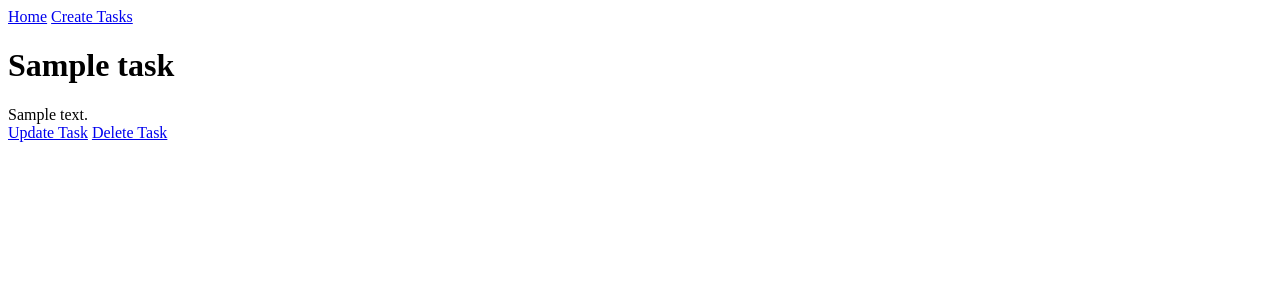
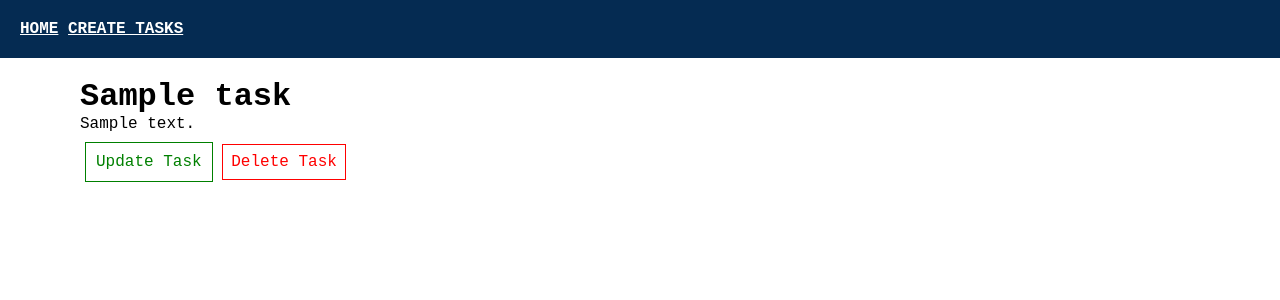
Before and after one commit to jod35/Class-based-Views-In-Django, a Django app: page /task/1/ in a window 1280 px wide. Shown: the top 300 px of the page. Run offline with Django 3.2, Linux system fonts and the light colour scheme; tables that the repository leaves empty hold one stand-in row (values such as "Sample post").

Commit message:
add styles

```diff
--- /dev/null
+++ b/tasks/static/main.css
@@ -0,0 +1,65 @@
+*{
+    font-family: 'Courier New', Courier, monospace;
+    padding: 0;
+    margin: 0;
+}
+header{
+    padding: 20px;
+    background-color: rgb(5, 43, 82);
+}
+header a{
+    color: white;
+    font-weight: bold;
+    text-transform: uppercase;
+
+}
+
+li{
+    list-style-type: none;
+    padding:20px;
+    background-color: #d0cfcf;
+    margin: 20px 10px;
+}
+
+li > a{
+    color: rgb(5, 43, 82);
+    font-weight: bold;
+}
+
+input,textarea{
+ width: 100%;
+}
+.container{
+    margin: 20px 80px;
+}
+
+input[type='text'],textarea{
+    border: none;
+    background-color: #d0cfcf;
+    padding: 15px 5px;
+}
+input[type="submit"]{
+    padding:12px;
+    color:white;
+    background-color: rgb(5, 43, 82);
+    font-size: 14px;
+    border-radius: 7px;
+}
+.actions{
+    margin:20px 5px;
+}
+
+.update-btn{
+    background-color: white;
+    text-decoration: none;
+    color: green;
+    padding: 10px;
+    border: 1px solid green;
+}
+.delete-btn{
+    background-color:white;
+    color: red;
+    border: 1px solid red;
+    padding: 8px;
+    text-decoration: none;
+}
--- a/tasksproj/settings.py
+++ b/tasksproj/settings.py
@@ -119,6 +119,7 @@ USE_TZ = True
 # https://docs.djangoproject.com/en/3.2/howto/static-files/
 
 STATIC_URL = '/static/'
+STATIC_ROOT = BASE_DIR / 'static'
 
 # Default primary key field type
 # https://docs.djangoproject.com/en/3.2/ref/settings/#default-auto-field
--- a/templates/base.html
+++ b/templates/base.html
@@ -1,9 +1,11 @@
+{% load static %}
 <!DOCTYPE html>
 <html lang="en">
 <head>
     <meta charset="UTF-8">
     <meta http-equiv="X-UA-Compatible" content="IE=edge">
     <meta name="viewport" content="width=device-width, initial-scale=1.0">
+    <link rel="stylesheet" href="{% static 'main.css' %}">
     <title>Tasks App</title>
 </head>
 <body>
@@ -11,12 +13,10 @@
         <a href="{% url 'homepage' %}">Home</a>
         <a href="{% url 'add_task' %}">Create Tasks</a>
     </header>
-    <main>
-
+    <main class="container">
         {% block content %}
 
         {% endblock content %}
-
     </main>
 </body>
 </html>
--- a/templates/detail.html
+++ b/templates/detail.html
@@ -1,8 +1,11 @@
 {% extends 'base.html' %}
 {% block content %}
+   <div class="post-detail">
     <h1>{{task.name}}</h1>
     {{task.description}}
-    <br>
-    <a href="{% url 'update_task' task_id=task.id %}">Update Task</a>
-    <a href="{% url 'delete_task' task_id=task.id %}">Delete Task</a>
+        <div class="actions">
+            <a href="{% url 'update_task' task_id=task.id %}" class="update-btn">Update Task</a>
+            <a href="{% url 'delete_task' task_id=task.id %}" class="delete-btn">Delete Task</a>
+        </div>
+   </div>
 {% endblock content %}
--- a/templates/update.html
+++ b/templates/update.html
@@ -4,6 +4,6 @@
 <form method="post">
     {% csrf_token %}
     {{form.as_p}}
-    <input type="submit" value="Add Task">
+    <input type="submit" value="Update">
 </form>
 {% endblock content %}
```
